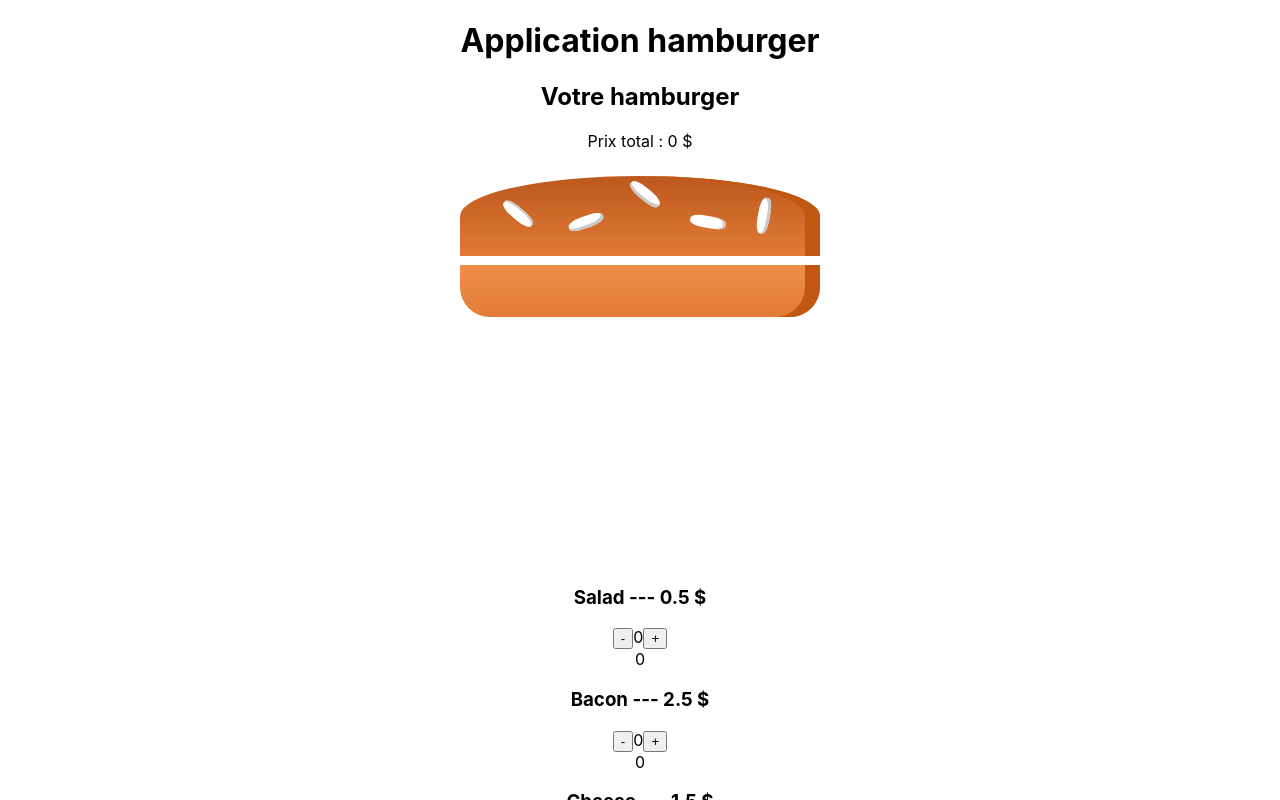
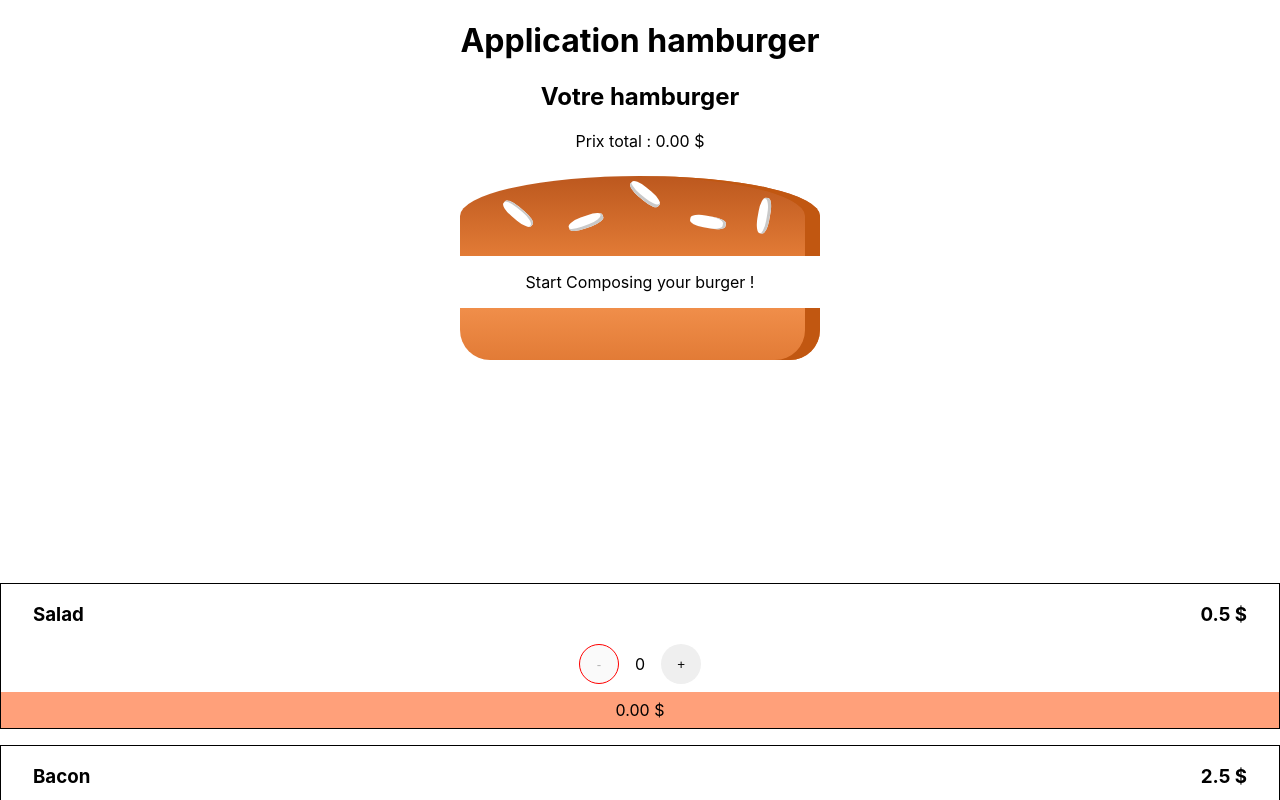
Before and after one commit to olivierHuvelle/hamburger, a React (Create React App) app in the folder hamburger/: page / in a window 1280 px wide. Shown: the top 800 px of the page. Built offline with nearby package versions, Linux system fonts and the light colour scheme.

Commit message:
fixed some issues with float representation and added some crappy style

```diff
--- a/hamburger/src/components/BurgerDrawing/BurgerDrawing.js
+++ b/hamburger/src/components/BurgerDrawing/BurgerDrawing.js
@@ -9,7 +9,13 @@ const BurgerDrawing = (props) => {
             <div className={classes.Seeds2}></div>
         </div>
     const BreadBottom = <div className={classes.BreadBottom}></div>
-    const ingredientElements = props.ingredients.map((ingredient, index) => <div className={classes[ingredient]} key={index}></div>)
+
+    let ingredientElements = props.ingredients.map((ingredient, index) => <div className={classes[ingredient]} key={index}></div>)
+
+    if(ingredientElements.length === 0){
+        ingredientElements = <p>Start Composing your burger !</p>
+    }
+
     return(
         <div className={classes.Burger}>
             {breadTop}
--- a/hamburger/src/components/Ingredients/Ingredient/Ingredient.js
+++ b/hamburger/src/components/Ingredients/Ingredient/Ingredient.js
@@ -1,17 +1,17 @@
 import React, {memo} from 'react'
-import './Ingredient.css'
+import classes from './Ingredient.module.css'
 import PropTypes from 'prop-types'
 
 const Ingredient = props => {
     return(
-        <section className="Ingredient">
-            <h3>{props.ingredient.name} --- {props.ingredient.price} $</h3>
-            <div>
-                <button onClick={()=>{props.change(props.ingredient.name, 'down')}}>-</button>
+        <section className={classes.Ingredient}>
+            <h3><span>{props.ingredient.name} </span>{props.ingredient.price} $</h3>
+            <div className={classes.IngredientCount}>
+                <button onClick={()=>{props.change(props.ingredient.name, 'down')}} disabled={props.ingredient.count === 0 ? true : false}>-</button>
                 <span>{props.ingredient.count}</span>
                 <button onClick={()=>{props.change(props.ingredient.name, 'up')}}>+</button>
             </div>
-            <div>{props.ingredient.priceTotal}</div>
+            <div className={classes.IngredientPrice}>{props.ingredient.priceTotal.toFixed(2)} $</div>
         </section>
     )
 }
--- /dev/null
+++ b/hamburger/src/components/Ingredients/Ingredient/Ingredient.module.css
@@ -0,0 +1,44 @@
+.Ingredient{
+    box-sizing: border-box;
+    display : flex;
+    flex-direction: column;
+    align-items: center;
+    justify-content: center;
+    margin : 1rem auto;
+    border : 1px solid black;
+}
+
+.Ingredient h3{
+    box-sizing: border-box;
+    display: flex;
+    width : 100%;
+    justify-content: space-between;
+    padding : 0 2rem;
+}
+
+.IngredientCount{
+    display: flex;
+    align-items: center;
+}
+
+.Ingredient button{
+    display: block;
+    width : 3em;
+    height : 3em;
+    border-radius: 50%;
+    outline: none;
+    border : none;
+    margin : 0 1rem;
+}
+
+.Ingredient button:disabled{
+    border : 1px solid red;
+}
+
+.IngredientPrice{
+    box-sizing: border-box;
+    background-color : lightsalmon;
+    margin-top: 0.5rem;
+    padding : 0.5rem 0;
+    width : 100%;
+}
--- a/hamburger/src/containers/Hamburger/Hamburger.js
+++ b/hamburger/src/containers/Hamburger/Hamburger.js
@@ -57,7 +57,7 @@ class Hamburger extends Component
         return(
             <section className="Hamburger">
                 <h2>Votre hamburger</h2>
-                <p>Prix total : {this.state.price} $</p>
+                <p>Prix total : {this.state.price.toFixed(2)} $</p>
                 <BurgerDrawing ingredients={this.state.composition}/>
                 <Ingredients ingredients={this.state.ingredients} change={this.ingredientHandler.bind(this)}/>
             </section>
```
Also changed, not shown: hamburger/src/components/Ingredients/Ingredient/Ingredient.css (deleted).
